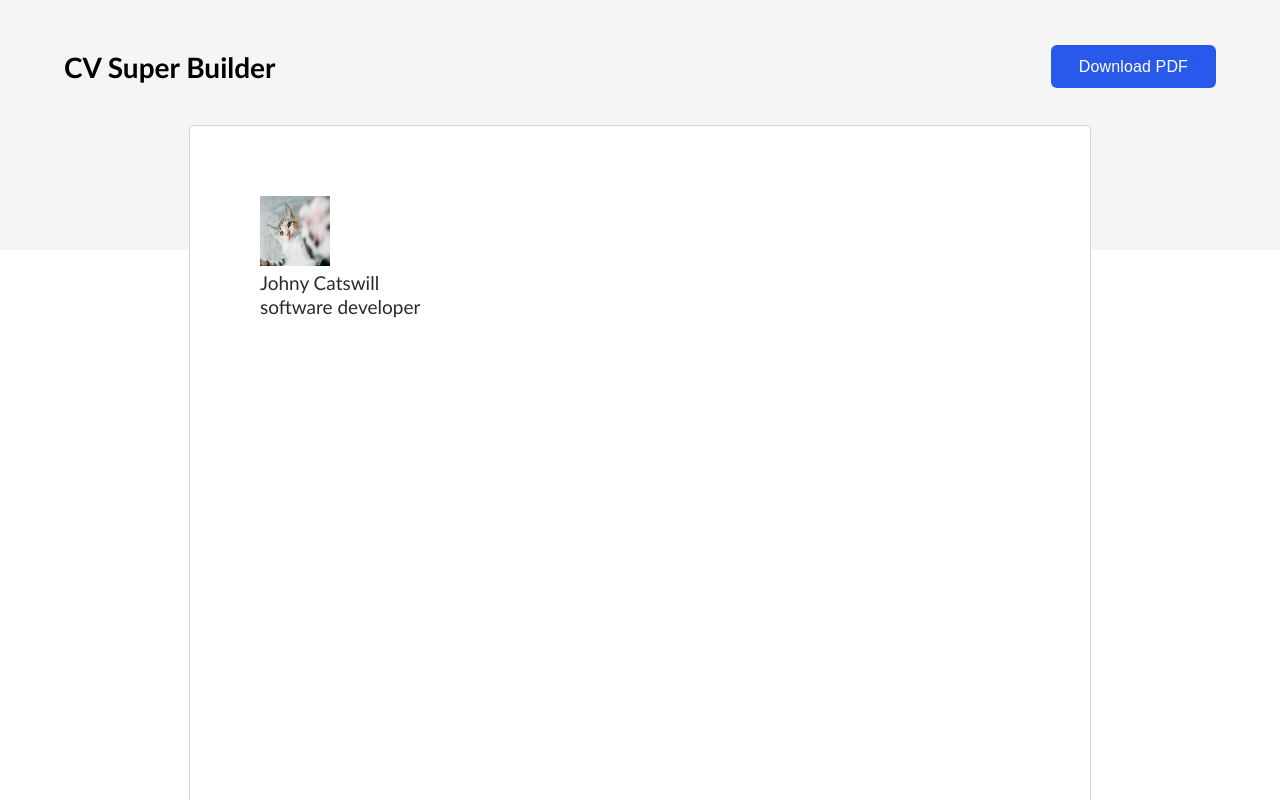
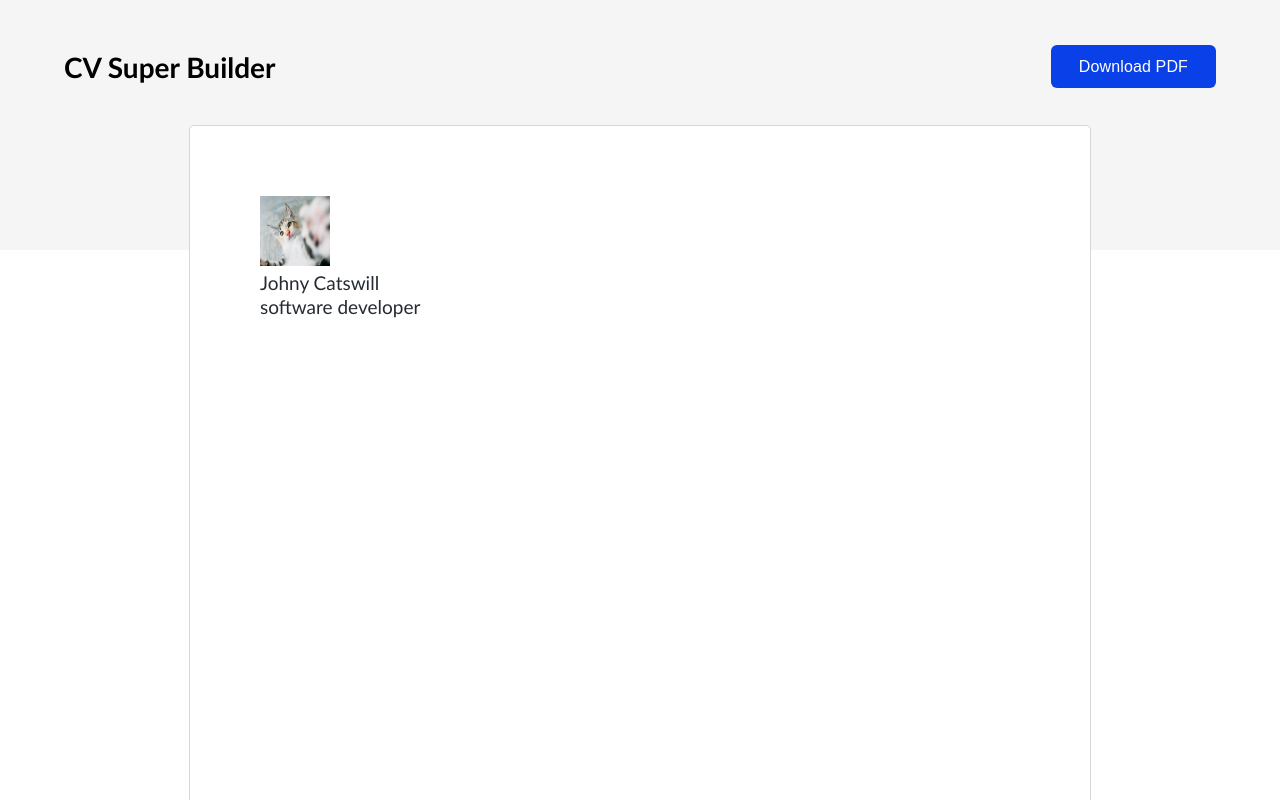
Before and after one commit to sergeyavdyakov/mmcs-cross-lab-1, a website: page public/index.html in a window 1280 px wide. In both pictures the pointer is over the button "Download PDF". Shown: the top 800 px of the page. Drawn offline with Linux system fonts and the light colour scheme.

Commit message:
Update hovered button color.

```diff
--- a/public/css/styles.css
+++ b/public/css/styles.css
@@ -86,7 +86,7 @@ body {
 }
 
 .actions__download-btn:hover {
-  background-color: #2959EA;
+  background-color: #0940E7;
 }
 
 .resume-container {
```
